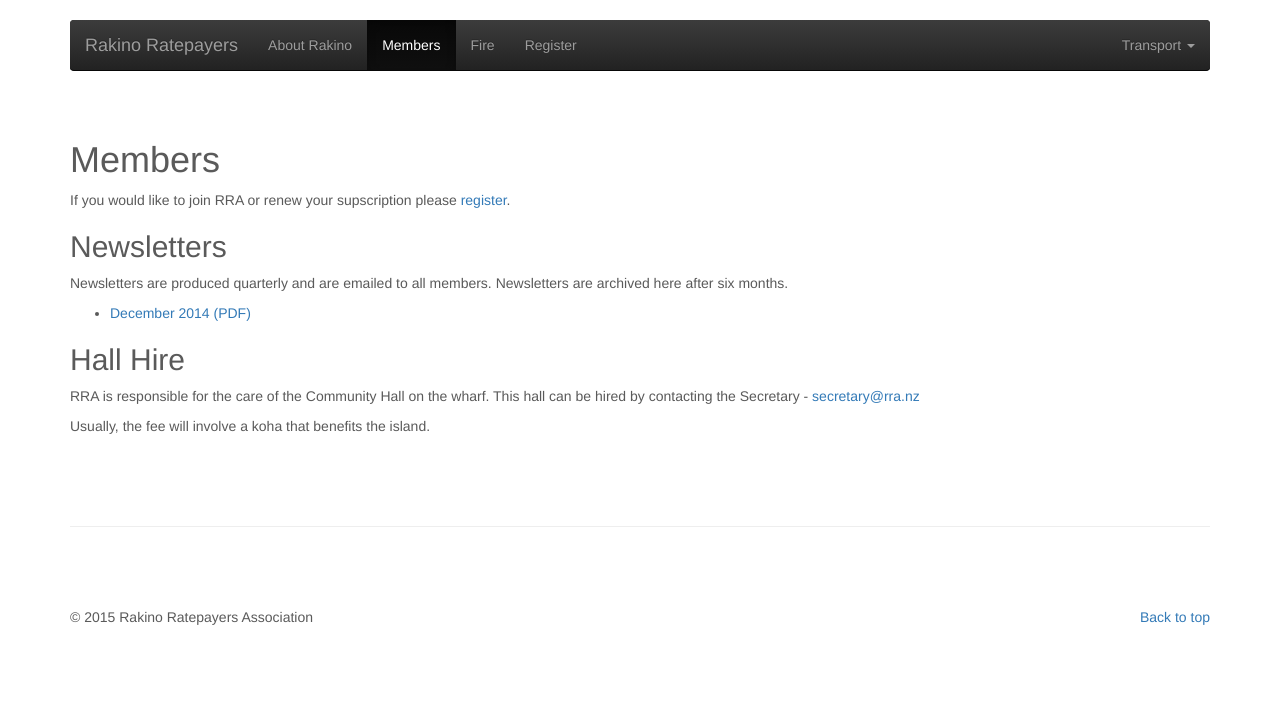
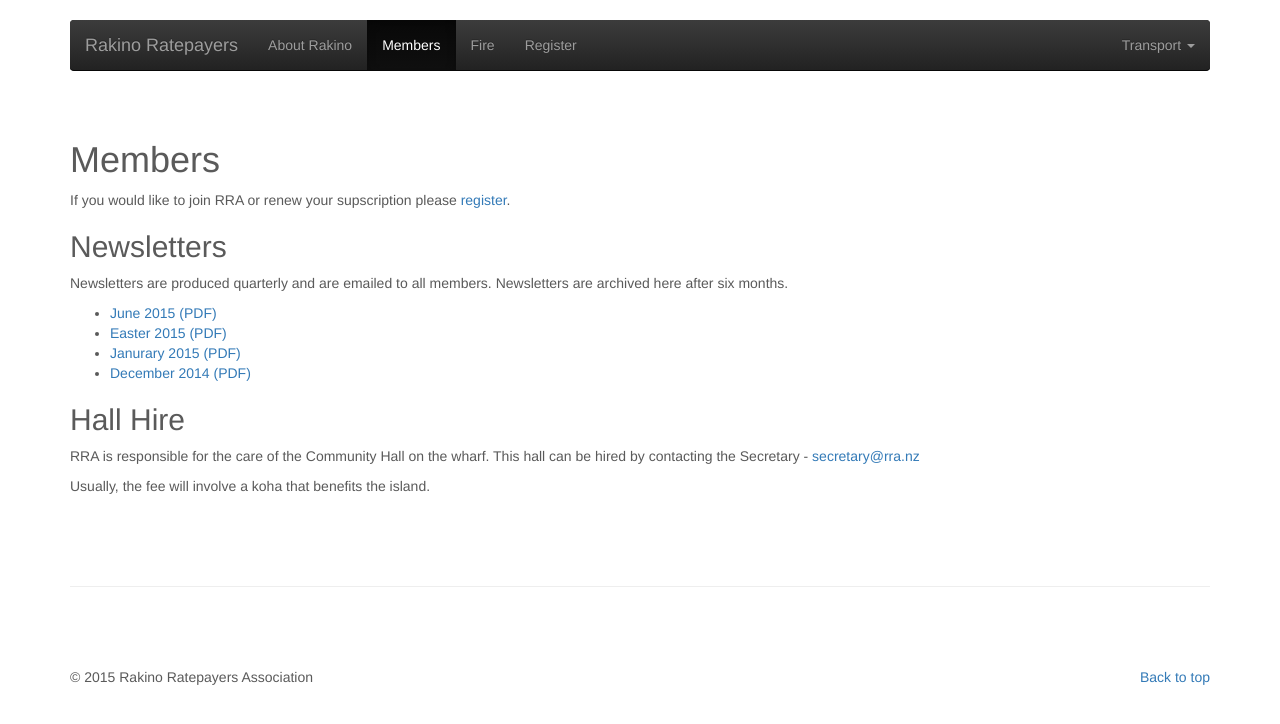
Before and after one commit to rakinoratepayers/rakinoratepayers.github.io, a Jekyll site: the page built from members.md, in a window 1280 px wide. Shown: the top 724 px of the page. Built offline with Jekyll 4.4.1, drawn with Linux system fonts in a browser that asks for light colours; nearby versions of some CDN libraries; Markdown is read by kramdown in place of the engine named in the settings.

Commit message:
added newsletters

```diff
--- a/members.md
+++ b/members.md
@@ -15,6 +15,9 @@
 
 Newsletters are produced quarterly and are emailed to all members. Newsletters are archived here after six months.
 
+- [June 2015 (PDF)](/assets/newsletters/RRA_Newsletter_2015_06.pdf)
+- [Easter 2015 (PDF)](/assets/newsletters/RRA_Newsletter_2015_03.pdf)
+- [Janurary 2015 (PDF)](/assets/newsletters/RRA_Newsletter_2015_01.pdf)
 - [December 2014 (PDF)](/assets/newsletters/RRA_Newsletter_2014_12.pdf)
 
 ##Hall Hire
```
Also changed, not shown: 3 other files.
